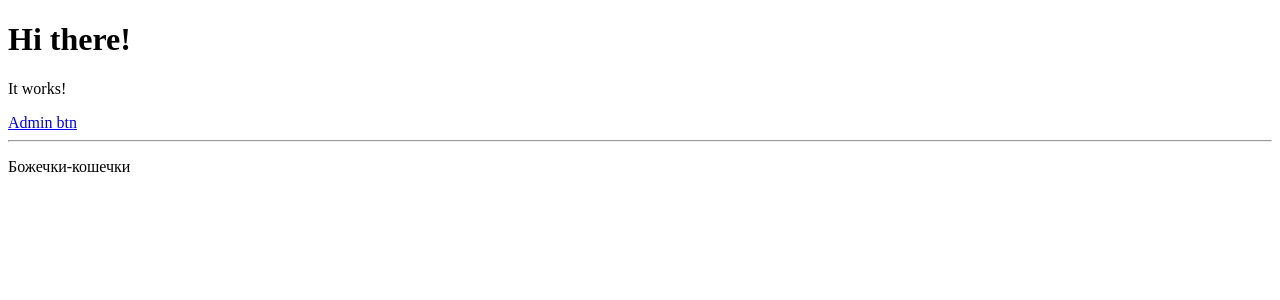
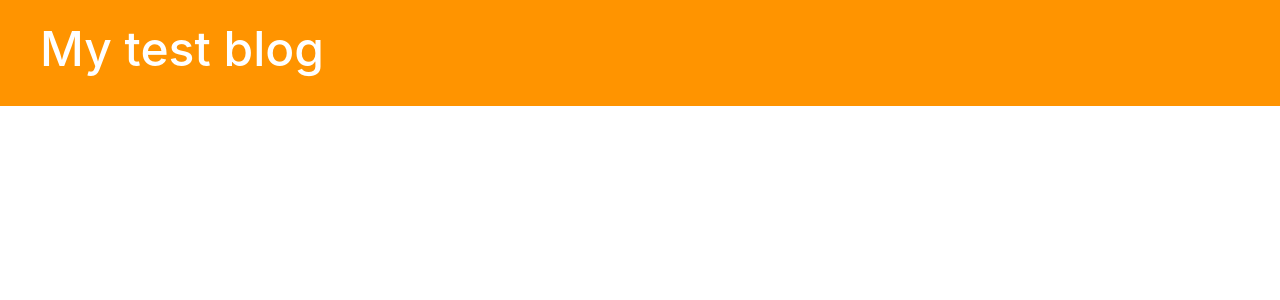
Before and after one commit to almozglov/web, a Django app: page / in a window 1280 px wide. Shown: the top 300 px of the page. Run offline with Django 3.2, Linux system fonts and the light colour scheme; data that the repository does not hold is empty; some libraries are stand-ins or nearby versions.

Commit message:
almost done

```diff
--- /dev/null
+++ b/blog/static/css/blog.css
@@ -0,0 +1,17 @@
+h1 {
+	color: #FCA205;
+}
+p {
+	color: green;
+	padding-left: 15px;
+}
+.page-header {
+    background-color: #ff9400;
+    margin-top: 0;
+    padding: 20px 20px 20px 40px;
+}
+.page-header h1, .page-header h1 a, .page-header h1 a:visited, .page-header h1 a:active {
+    color: #ffffff;
+    font-size: 36pt;
+    text-decoration: none;
+}
--- /dev/null
+++ b/blog/templates/blog/base.html
@@ -0,0 +1,22 @@
+{% load static %}
+<!DOCTYPE html>
+<html>
+<head>
+	<link rel="stylesheet" href="https://stackpath.bootstrapcdn.com/bootstrap/4.5.0/css/bootstrap.min.css" integrity="sha384-9aIt2nRpC12Uk9gS9baDl411NQApFmC26EwAOH8WgZl5MYYxFfc+NcPb1dKGj7Sk" crossorigin="anonymous">
+	<link rel="stylesheet" type="text/css" href="{% static 'css/blog.css' %}">
+	<title>My 1st Page!</title>
+</head>
+<body>
+	<div class="page-header">
+		<h1>My test blog</h1>
+	</div>
+	<div class='container'>
+		<div class="row">
+			<div class="col-md-8">
+				{% block content %}
+				{% endblock %}
+			</div>
+		</div>
+	</div>
+</body>
+</html>
--- a/blog/templates/blog/post_list.html
+++ b/blog/templates/blog/post_list.html
@@ -1,20 +1,10 @@
-<!DOCTYPE html>
-<html>
-<head>
-	<title>My 1st Page!</title>
-</head>
-<body>
-	<h1>Hi there!</h1>
-	<p>It works!</p>
-	<a href="/admin/">Admin btn</a>
+{% extends 'blog/base.html' %}
+
+{% block content %}
 	{%  for i in posts %}
-	<hr>
-	<div>
+		<hr>
 		<p>Author: {{ i.author }}</p>
-		<h3>{{ i.title }}</h3>
-		<p>{{ i.text }}</p>
+		<a href="{% url 'post_details' pk=i.pk %}"><h3 class='title'>{{ i.title }}</h3></a>
+		<p>{{ i.text | linebreaksbr  }}</p>
 	{% endfor %}
-	<hr>
-	<p>Божечки-кошечки</p>
-</body>
-</html>
+{% endblock %}
--- a/blog/urls.py
+++ b/blog/urls.py
@@ -3,4 +3,5 @@ from . import views
 
 urlpatterns = [
 	path('', views.post_list, name = 'post_list'),
+	path('post/<int:pk>/', views.post_details, name = 'post_details')
 ]
--- a/blog/views.py
+++ b/blog/views.py
@@ -1,4 +1,4 @@
-from django.shortcuts import render
+from django.shortcuts import render, get_object_or_404
 from django.utils import timezone
 from .models import Post
 
@@ -8,3 +8,7 @@ from .models import Post
 def post_list(request):
 	posts = Post.objects.filter(pub_date__lte=timezone.now()).order_by('pub_date')
 	return render(request, 'blog/post_list.html', {'posts': posts})
+
+def  post_details(request, pk):
+	post = get_object_or_404(Post, pk=pk)
+	return render(request, 'blog/post_details.html', {'posts': post})
```
Also changed, not shown: blog/templates/blog/post_details.html (added, +14 -0 lines).
